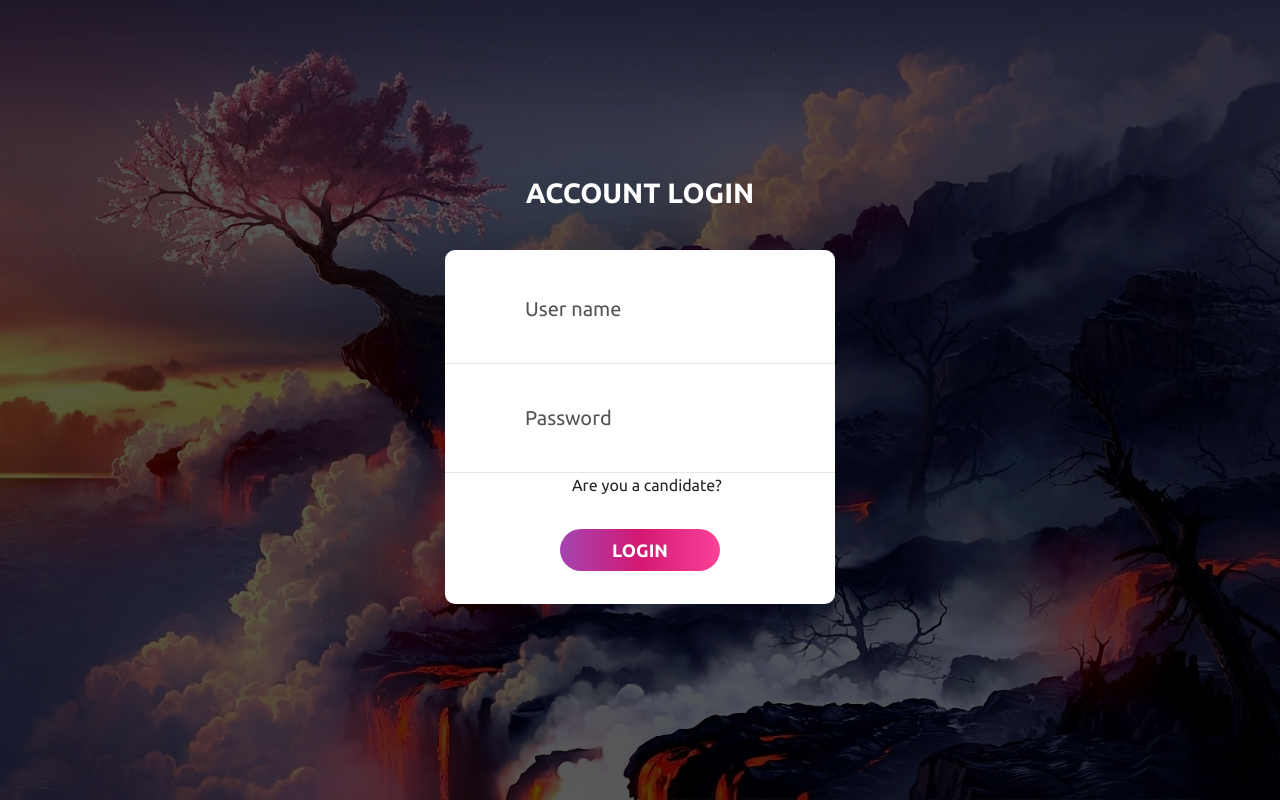
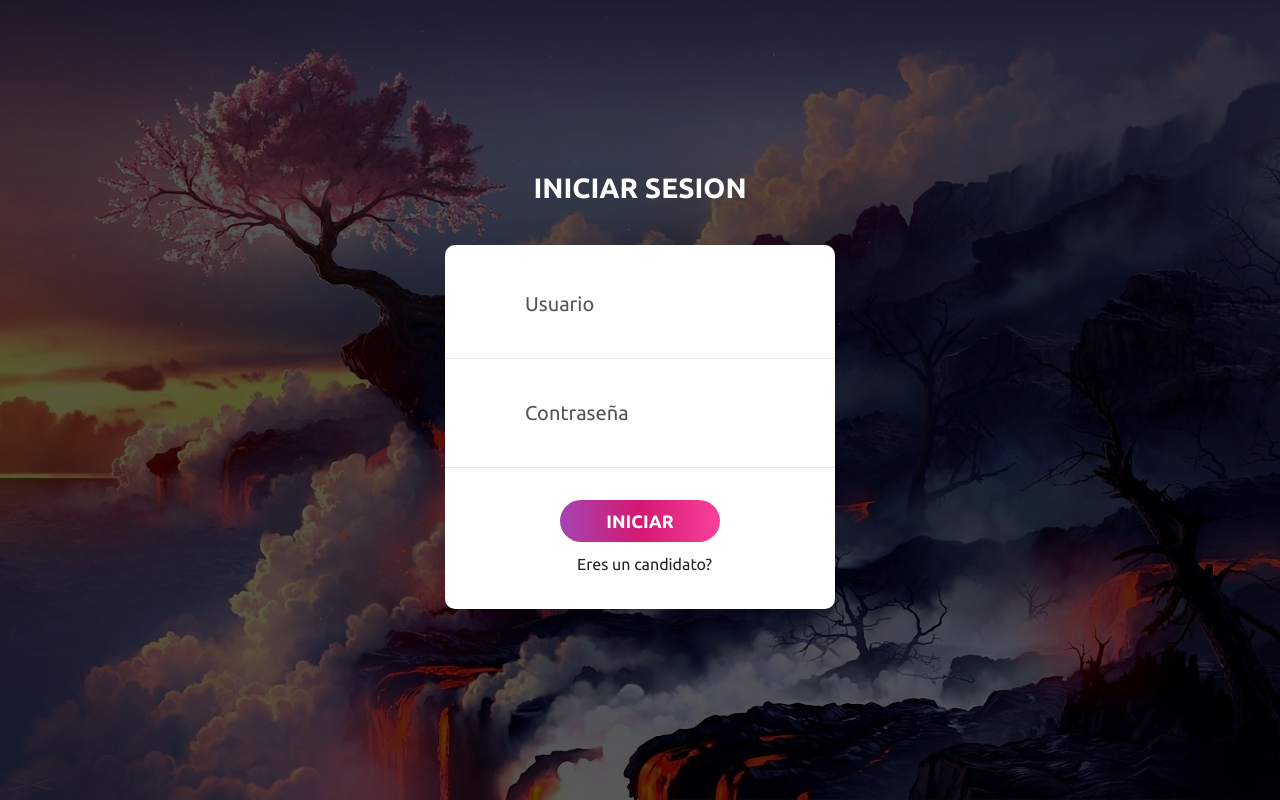
Before and after one commit to Victor-Garces/HumanResources-Site, an Angular app: page /login in a window 1280 px wide. Built offline with nearby package versions, Linux system fonts and the light colour scheme; what ng-zorro-antd would draw is missing.

Commit message:
Added few validations

```diff
--- a/src/app/login/login.component.css
+++ b/src/app/login/login.component.css
@@ -1,7 +1,14 @@
 .candidate{
-    margin-left: 127px;
+    margin-left: 132px;
+    margin-top: 10px;
 }
 
 .candidate:hover{
     color:blue;
 }
+
+.invalidUser{
+    margin-left: 132px;
+    margin-top: 10px;
+    color:red;
+}
--- a/src/app/login/login.component.html
+++ b/src/app/login/login.component.html
@@ -2,28 +2,32 @@
   <div class="container-login100" style="background-image: url('assets/images/wallpaper.jpg');">
     <div class="wrap-login100 p-t-30 p-b-50">
       <span class="login100-form-title p-b-41">
-        Account Login
+        Iniciar sesion
       </span>
       <form class="login100-form validate-form p-b-33 p-t-5">
 
         <div class="wrap-input100 validate-input" data-validate="Enter username">
-          <input #username class="input100" type="text" name="username" placeholder="User name">
+          <input #username class="input100" type="text" name="username" placeholder="Usuario">
           <span class="focus-input100" data-placeholder="&#xe82a;"></span>
         </div>
 
         <div class="wrap-input100 validate-input" data-validate="Enter password">
-          <input #pass class="input100" type="password" name="pass" placeholder="Password">
+          <input #pass class="input100" type="password" name="pass" placeholder="Contraseña">
           <span class="focus-input100" data-placeholder="&#xe80f;"></span>
         </div>
 
-        <div class="candidate candidate:hover">
-          <span>Are you a candidate?</span>
+        <div class="invalidUser" [hidden]="invalidUser">
+          <span>Usuario invalido</span>
         </div>
 
         <div class="container-login100-form-btn m-t-32">
           <button class="login100-form-btn" (click)="onSubmit(username.value, pass.value)">
-            Login
+            Iniciar
           </button>
+        </div>
+
+        <div class="candidate candidate:hover">
+          <span>Eres un candidato?</span>
         </div>
 
       </form>
--- a/src/app/login/login.component.ts
+++ b/src/app/login/login.component.ts
@@ -10,25 +10,35 @@ import { Router } from '@angular/router';
 })
 export class LoginComponent implements OnInit {
 
+  invalidUser: boolean;
+
   constructor(private loginService: LoginService, private router: Router) {
+    this.invalidUser = true;
   }
 
   ngOnInit() {
+    this.setDefaultLoginStatus();
   }
 
-  onSubmit(username: string, password: string){
+  onSubmit(username: string, password: string) {
     const user: User = {
       email: username,
       password: password
     };
 
     this.loginService.validateLogin(user).then((data) => {
-      if(data === true){
-        this.router.navigate(['/employee'])
-      }else{
-        console.log('Invalid user');
+      if (data === true) {
+        this.invalidUser = true;
+        this.loginService.changeLoginStatus(true);
+        this.router.navigate(['/employee']);
+      } else {
+        this.invalidUser = false;
       }
     }, (error) => console.log(error)
-  )
+    )
+  }
+
+  setDefaultLoginStatus() {
+    this.loginService.changeLoginStatus(false);
   }
 }
--- a/src/app/shared/side-bar/side-bar.component.css
+++ b/src/app/shared/side-bar/side-bar.component.css
@@ -1,4 +1,5 @@
 .log-out-button{
-    margin-left: 42px;
-    margin-top: 400px;
+    position: absolute;
+    bottom: 0px;
+    left: 18%;
 }
--- a/src/app/shared/side-bar/side-bar.component.html
+++ b/src/app/shared/side-bar/side-bar.component.html
@@ -1,6 +1,6 @@
 <div>
 <ul nz-menu [nzMode]="'inline'" nzTheme='dark'>
-  <li nz-submenu>
+  <li nz-submenu [hidden]="!isLoged">
     <span title>
       <i class="anticon anticon-setting"></i>Competencias</span>
     <ul>
@@ -8,7 +8,7 @@
       <li nz-menu-item routerLink="./competition/show">Mostrar</li>
     </ul>
   </li>
-  <li nz-submenu>
+  <li nz-submenu [hidden]="!isLoged">
     <span title>
       <i class="anticon anticon-message"></i>Idiomas</span>
     <ul>
@@ -16,7 +16,7 @@
       <li nz-menu-item routerLink="./language/show">Mostrar</li>
     </ul>
   </li>
-  <li nz-submenu>
+  <li nz-submenu [hidden]="!isLoged">
     <span title>
       <i class="anticon anticon-compass"></i>Capacitaciones</span>
     <ul>
@@ -24,7 +24,7 @@
       <li nz-menu-item routerLink="./training/show">Mostrar</li>
     </ul>
   </li>
-  <li nz-submenu>
+  <li nz-submenu [hidden]="!isLoged">
     <span title>
       <i class="anticon anticon-coffee"></i>Puestos</span>
     <ul>
@@ -32,13 +32,13 @@
       <li nz-menu-item routerLink="./position/show">Mostrar</li>
     </ul>
   </li>
-  <li nz-menu-item>
+  <li nz-menu-item [hidden]="isLoged">
     <span>
       <i class="anticon anticon-user"></i>
       <span class="nav-text">Candidatos</span>
     </span>
   </li>
-  <li nz-menu-item>
+  <li nz-menu-item [hidden]="isLoged">
     <span>
       <i class="anticon anticon-user"></i>
       <span class="nav-text">Experiencia laboral</span>
--- a/src/app/shared/side-bar/side-bar.component.ts
+++ b/src/app/shared/side-bar/side-bar.component.ts
@@ -1,5 +1,6 @@
 import { Component, OnInit } from '@angular/core';
 import { Router } from '@angular/router';
+import { LoginService } from '../../../services/login.service';
 
 @Component({
   selector: 'app-side-bar',
@@ -8,12 +9,19 @@ import { Router } from '@angular/router';
 })
 export class SideBarComponent implements OnInit {
 
-  constructor(private router: Router) { }
+  isLoged: boolean = false;
+
+  constructor(private router: Router, private loginService: LoginService) { }
 
   ngOnInit() {
+    this.setLoginStatus();
   }
 
   onSubmit(){
     this.router.navigate(['/login'])
   }
+
+  setLoginStatus(){
+    this.loginService.currentLogedSource.subscribe(loginStatus => this.isLoged = loginStatus);
+  }
 }
--- a/src/services/login.service.ts
+++ b/src/services/login.service.ts
@@ -2,15 +2,23 @@ import { Injectable } from '@angular/core';
 import { HttpClient } from '@angular/common/http';
 import { environment } from '../environments/environment.prod';
 import { User } from '../models/user';
+import { BehaviorSubject } from 'rxjs/internal/BehaviorSubject';
 
 @Injectable({
     providedIn: 'root'
 })
 export class LoginService {
 
+    private logedSource = new BehaviorSubject(false)
+    currentLogedSource = this.logedSource.asObservable();
+
     constructor(private http: HttpClient) { }
 
     validateLogin(user: User) {
         return this.http.post(`${environment.apiBaseUrl}/login`, user).toPromise();
     }
+
+    changeLoginStatus(isLoged: boolean){
+        this.logedSource.next(isLoged);
+    }
 }
```
